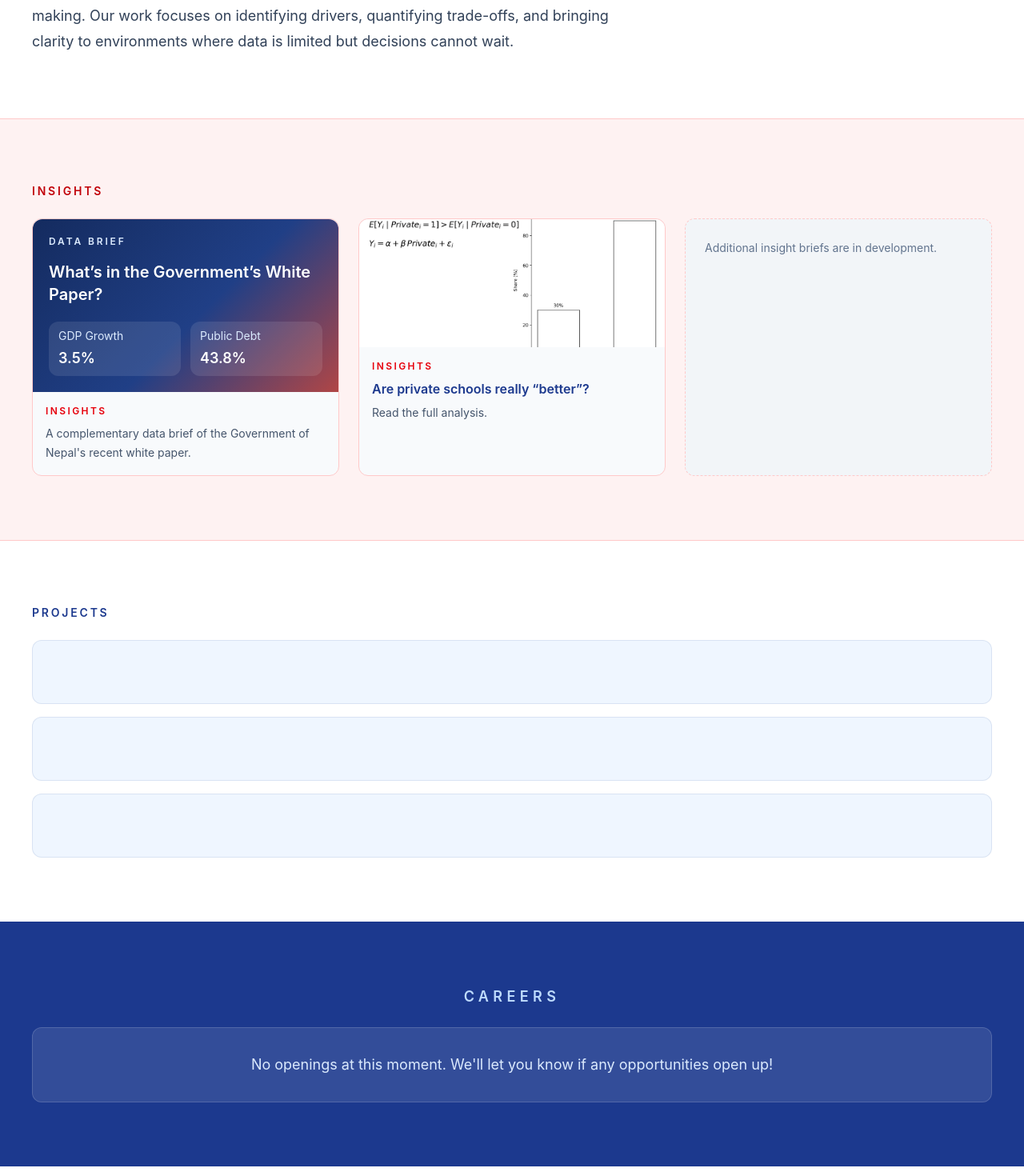
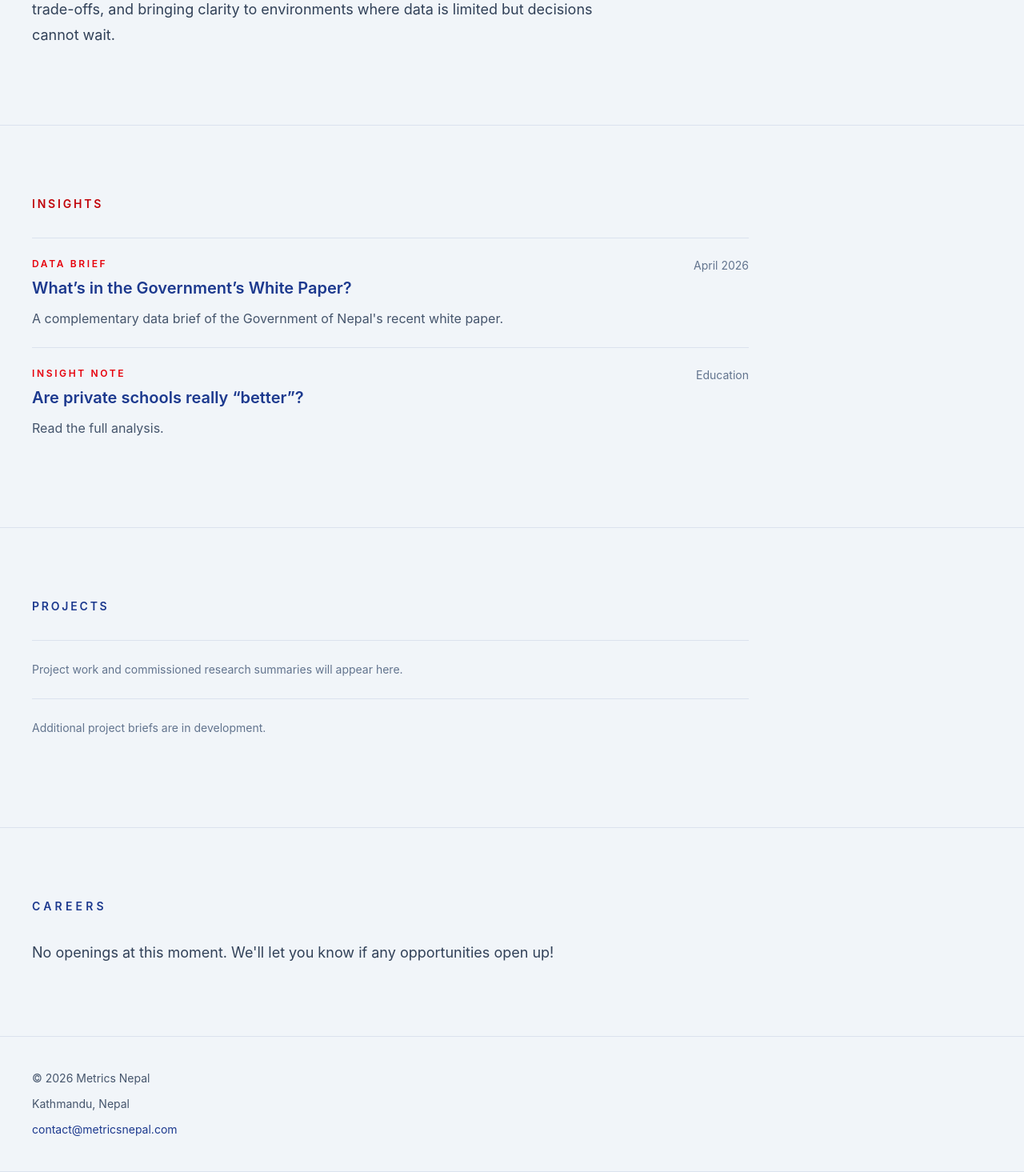
Before and after one commit to sgaut002/metrics-nepal-site, a React (Vite) app: page / in a window 1280 px wide. Shown: the part 819-2284 px from the top of the page at 80% size. Built offline with nearby package versions, Linux system fonts and the light colour scheme.

Commit message:
Refine homepage institutional layout

```diff
--- a/src/App.jsx
+++ b/src/App.jsx
@@ -1179,7 +1179,7 @@ function WhitePaperBriefPage({
 
 function Homepage({ isMobileMenuOpen, onCloseMobileMenu, onToggleMobileMenu }) {
   return (
-    <div className="min-h-screen bg-white text-slate-900">
+    <div className="min-h-screen bg-slate-100 text-slate-900">
       <SiteHeader
         navItems={NAV_ITEMS}
         isMobileMenuOpen={isMobileMenuOpen}
@@ -1190,132 +1190,126 @@ function Homepage({ isMobileMenuOpen, onCloseMobileMenu, onToggleMobileMenu }) {
       />
 
       <main>
-        <section className="relative border-b border-blue-900/10 bg-gradient-to-br from-slate-100 via-slate-50 to-red-50">
-          <div className="mx-auto max-w-7xl px-6 py-14 sm:py-16 lg:px-10 lg:py-20">
-            <div className="max-w-4xl">
-              <h1 className="max-w-[14ch] text-3xl font-semibold tracking-tight leading-[1.05] text-blue-900 sm:max-w-[16ch] sm:text-4xl lg:max-w-none lg:text-6xl">
+        <section className="border-b border-blue-900/10 bg-gradient-to-br from-slate-100 via-slate-100 to-red-50/70">
+          <div className="mx-auto max-w-7xl px-6 py-12 sm:py-14 lg:px-10 lg:py-16">
+            <div className="max-w-3xl">
+              <h1 className="max-w-[14ch] text-3xl font-semibold leading-[1.05] tracking-tight text-blue-900 sm:max-w-[16ch] sm:text-4xl lg:max-w-[14ch] lg:text-6xl">
                 <span>Economic analysis</span>{" "}
                 <span className="text-red-600">for policy and market decisions</span>
               </h1>
-              <p className="mt-5 max-w-2xl text-base leading-7 text-slate-700 sm:text-lg sm:leading-8">
+              <p className="mt-5 max-w-xl text-base leading-7 text-slate-700 sm:text-lg sm:leading-8">
                 Structured analysis for investment, policy, and strategic decisions.
               </p>
+            </div>
+          </div>
+        </section>
 
-              <div className="mt-8 flex flex-col gap-3 sm:flex-row sm:flex-wrap sm:gap-4">
+        <section id="about" className="border-b border-blue-900/10">
+          <div className="mx-auto max-w-7xl scroll-mt-28 px-6 py-20 lg:px-10 lg:py-24">
+            <div className="max-w-[44rem]">
+              <div className="text-sm font-semibold uppercase tracking-[0.3em] text-blue-900">
+                About us
+              </div>
+              <div className="mt-10 text-base leading-8 text-slate-700 sm:text-lg">
+                Metrics Nepal is an econometric research firm working at the intersection of policy, markets, and data in Nepal. We structure complex economic questions into measurable problems, producing analysis that informs investment, policy, and strategic decision-making. Our work focuses on identifying drivers, quantifying trade-offs, and bringing clarity to environments where data is limited but decisions cannot wait.
+              </div>
+            </div>
+          </div>
+        </section>
+
+        <section id="insights" className="border-b border-blue-900/10">
+          <div className="mx-auto max-w-7xl scroll-mt-28 px-6 py-18 lg:px-10 lg:py-22">
+            <div className="max-w-4xl">
+              <div className="text-sm font-semibold uppercase tracking-[0.2em] text-red-700">
+                Insights
+              </div>
+              <div className="mt-8 divide-y divide-blue-900/10 border-t border-blue-900/10">
                 <a
-                  href="#insights"
-                  className="inline-flex min-h-11 items-center justify-center rounded-xl bg-red-600 px-6 py-3 text-sm font-semibold text-white transition hover:bg-red-700"
+                  href={WHITE_PAPER_HASH_PATH}
+                  className="group block py-6 transition-colors hover:bg-white/40"
                 >
-                  Insights
+                  <div className="flex flex-col gap-3 sm:flex-row sm:items-start sm:justify-between sm:gap-8">
+                    <div className="max-w-2xl">
+                      <div className="text-xs font-semibold uppercase tracking-[0.22em] text-red-600">
+                        Data Brief
+                      </div>
+                      <h3 className="mt-2 text-xl font-semibold text-blue-900">
+                        {WHITE_PAPER_TITLE}
+                      </h3>
+                      <p className="mt-3 text-sm leading-6 text-slate-600 sm:text-base">
+                        A complementary data brief of the Government of Nepal&apos;s recent white paper.
+                      </p>
+                    </div>
+                    <div className="shrink-0 text-sm text-slate-500">April 2026</div>
+                  </div>
                 </a>
+
                 <a
-                  href="#papers"
-                  className="inline-flex min-h-11 items-center justify-center rounded-xl border border-blue-900 px-6 py-3 text-sm font-semibold text-blue-900 transition hover:bg-blue-50"
+                  href={PRIVATE_SCHOOLS_HASH_PATH}
+                  className="group block py-6 transition-colors hover:bg-white/40"
                 >
-                  Projects
+                  <div className="flex flex-col gap-3 sm:flex-row sm:items-start sm:justify-between sm:gap-8">
+                    <div className="max-w-2xl">
+                      <div className="text-xs font-semibold uppercase tracking-[0.22em] text-red-600">
+                        Insight Note
+                      </div>
+                      <h3 className="mt-2 text-xl font-semibold text-blue-900">
+                        {PRIVATE_SCHOOLS_ARTICLE.title}
+                      </h3>
+                      <p className="mt-3 text-sm leading-6 text-slate-600 sm:text-base">
+                        Read the full analysis.
+                      </p>
+                    </div>
+                    <div className="shrink-0 text-sm text-slate-500">Education</div>
+                  </div>
                 </a>
               </div>
             </div>
           </div>
         </section>
 
-        <section id="about" className="mx-auto max-w-7xl scroll-mt-28 px-6 py-16 lg:px-10 lg:py-20">
-          <div className="max-w-3xl">
-            <div className="text-sm font-semibold uppercase tracking-[0.3em] text-blue-900">
-              About us
-            </div>
-            <div className="mt-6 border-t border-blue-900/10 pt-6 text-base leading-8 text-slate-700 sm:text-lg">
-              Metrics Nepal is an econometric research firm working at the intersection of policy, markets, and data in Nepal. We structure complex economic questions into measurable problems, producing analysis that informs investment, policy, and strategic decision-making. Our work focuses on identifying drivers, quantifying trade-offs, and bringing clarity to environments where data is limited but decisions cannot wait.
-            </div>
-          </div>
-        </section>
-
-        <section id="insights" className="scroll-mt-28 border-y border-red-200 bg-red-50">
-          <div className="mx-auto max-w-7xl scroll-mt-28 px-6 py-20 lg:px-10">
-            <div className="text-sm font-semibold uppercase tracking-[0.2em] text-red-700">
-              Insights
-            </div>
-            <div className="mt-6 grid gap-6 lg:grid-cols-3">
-              <a
-                href={WHITE_PAPER_HASH_PATH}
-                className="group rounded-xl border border-red-200 bg-slate-50 transition hover:-translate-y-1 hover:border-red-300"
-              >
-                <div className="rounded-t-xl bg-[linear-gradient(135deg,#142b5f_0%,#203f86_55%,#b04646_100%)] p-5 text-white">
-                  <div className="text-xs font-semibold uppercase tracking-[0.24em] text-blue-100">
-                    Data Brief
-                  </div>
-                  <h3 className="mt-4 text-xl font-semibold leading-7">
-                    {WHITE_PAPER_TITLE}
-                  </h3>
-                  <div className="mt-5 grid grid-cols-2 gap-3 text-sm">
-                    <div className="rounded-xl bg-white/10 px-3 py-2">
-                      <div className="text-blue-100">GDP Growth</div>
-                      <div className="mt-1 text-lg font-semibold">3.5%</div>
-                    </div>
-                    <div className="rounded-xl bg-white/10 px-3 py-2">
-                      <div className="text-blue-100">Public Debt</div>
-                      <div className="mt-1 text-lg font-semibold">43.8%</div>
-                    </div>
-                  </div>
+        <section id="papers" className="border-b border-blue-900/10">
+          <div className="mx-auto max-w-7xl scroll-mt-28 px-6 py-18 lg:px-10 lg:py-22">
+            <div className="max-w-4xl">
+              <div className="text-sm font-semibold uppercase tracking-[0.2em] text-blue-900">
+                Projects
+              </div>
+              <div className="mt-8 divide-y divide-blue-900/10 border-t border-blue-900/10">
+                <div className="py-6 text-sm leading-6 text-slate-500">
+                  Project work and commissioned research summaries will appear here.
                 </div>
-                <div className="p-4">
-                  <div className="text-xs font-semibold uppercase tracking-[0.2em] text-red-600">
-                    Insights
-                  </div>
-                  <p className="mt-2 text-sm leading-6 text-slate-600">
-                    A complementary data brief of the Government of Nepal&apos;s recent white paper.
-                  </p>
+                <div className="py-6 text-sm leading-6 text-slate-500">
+                  Additional project briefs are in development.
                 </div>
-              </a>
-
-              <a
-                href={PRIVATE_SCHOOLS_HASH_PATH}
-                className="group rounded-xl border border-red-200 bg-slate-50 transition hover:-translate-y-1 hover:border-red-300"
-              >
-                <img
-                  src="/insights-private-schools-1.png"
-                  alt={PRIVATE_SCHOOLS_ARTICLE.title}
-                  className="h-40 w-full rounded-t-xl object-cover"
-                />
-                <div className="p-4">
-                  <div className="text-xs font-semibold uppercase tracking-[0.2em] text-red-600">
-                    Insights
-                  </div>
-                  <h3 className="mt-2 text-base font-semibold text-blue-900">
-                    {PRIVATE_SCHOOLS_ARTICLE.title}
-                  </h3>
-                  <p className="mt-2 text-sm text-slate-600">Read the full analysis.</p>
-                </div>
-              </a>
-
-              <div className="rounded-xl border border-dashed border-red-200 bg-slate-100/90 p-6 text-sm leading-6 text-slate-500">
-                Additional insight briefs are in development.
               </div>
             </div>
           </div>
         </section>
 
-        <section id="papers" className="mx-auto max-w-7xl scroll-mt-28 px-6 py-20 lg:px-10">
-          <div className="text-sm font-semibold uppercase tracking-[0.2em] text-blue-900">
-            Projects
-          </div>
-          <div className="mt-6 space-y-4">
-            {[1, 2, 3].map((i) => (
-              <div key={i} className="h-20 rounded-xl border border-blue-900/10 bg-blue-50" />
-            ))}
+        <section id="careers" className="border-b border-blue-900/10">
+          <div className="mx-auto max-w-7xl scroll-mt-28 px-6 py-18 lg:px-10 lg:py-22">
+            <div className="max-w-4xl">
+              <div className="text-sm font-semibold uppercase tracking-[0.3em] text-blue-900">
+                Careers
+              </div>
+              <div className="mt-8 text-base leading-8 text-slate-700 sm:text-lg">
+                No openings at this moment. We&apos;ll let you know if any opportunities open up!
+              </div>
+            </div>
           </div>
         </section>
 
-        <section id="careers" className="scroll-mt-28 bg-blue-900 text-white">
-          <div className="mx-auto max-w-7xl scroll-mt-28 px-6 py-20 lg:px-10">
-            <div className="text-center text-lg font-semibold uppercase tracking-[0.3em] text-blue-200">
-              Careers
-            </div>
-            <div className="mt-6 flex items-center justify-center rounded-xl border border-white/15 bg-white/10 p-8 text-center text-lg text-blue-100">
-              No openings at this moment. We&apos;ll let you know if any opportunities open up!
+        <footer className="border-b border-blue-900/10">
+          <div className="mx-auto max-w-7xl px-6 py-10 lg:px-10">
+            <div className="space-y-2 text-sm leading-6 text-slate-600">
+              <div>© 2026 Metrics Nepal</div>
+              <div>Kathmandu, Nepal</div>
+              <a href="mailto:contact@metricsnepal.com" className="inline-block text-blue-900 hover:text-red-600">
+                contact@metricsnepal.com
+              </a>
             </div>
           </div>
-        </section>
+        </footer>
       </main>
     </div>
   );
```
